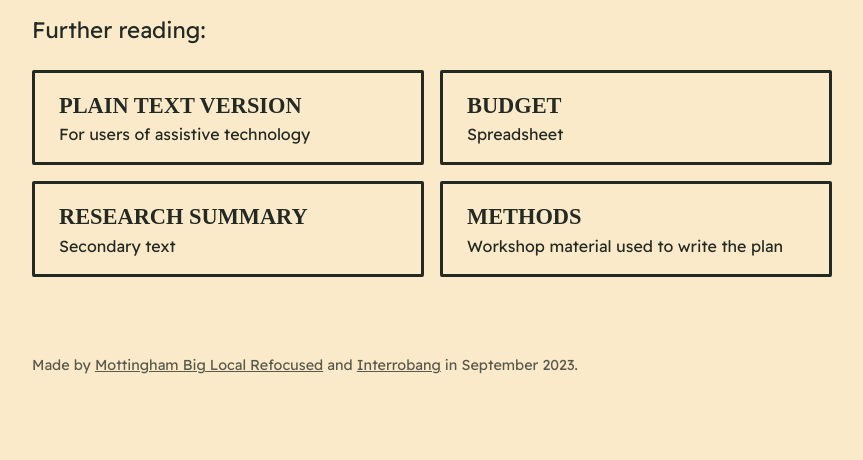
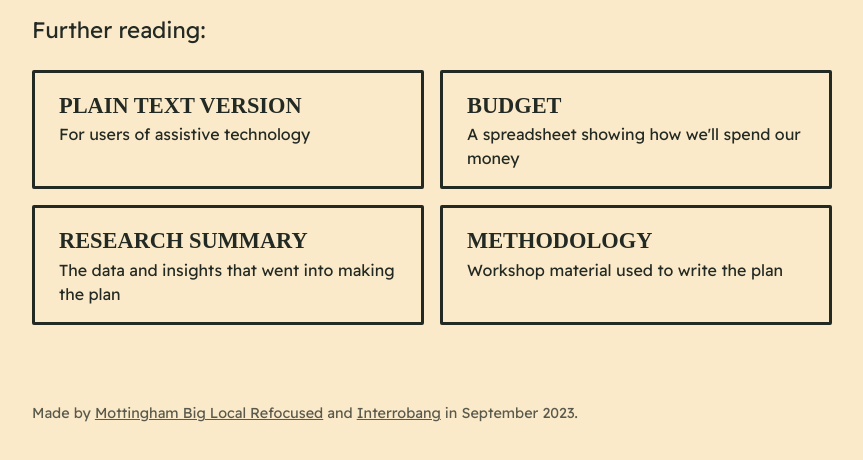
Before and after one commit to interrobang-uk/mottingham, a website built with Parcel: page src/index.html in a window 1280 px wide. Shown: the part 1144-1604 px from the top of the page, without its empty margins (208-1071 px from the left). Before the commit the page ends 1561 px from the top, so only its background shows below. Built offline with nearby package versions, Linux system fonts and the light colour scheme; a web font is replaced by a local one.

Commit message:
add links

```diff
--- a/src/index.html
+++ b/src/index.html
@@ -47,7 +47,7 @@
 
       <p>New to Mottingham? Watch the film first:</p>
 
-      <iframe src="https://drive.google.com/file/d/1s7P8j0Ldf20qXNeLIYs9mKtjYZTEXHg8/preview" width="640" height="480" allow="autoplay"></iframe>
+      <iframe src="https://www.youtube.com/embed/arrpe8iiRqc?si=l6jZlI3Z8XAPQ136" title="YouTube video player" frameborder="0" allow="accelerometer; autoplay; clipboard-write; encrypted-media; gyroscope; picture-in-picture; web-share" allowfullscreen></iframe>
 
       <p>Further reading:</p>
 
@@ -57,18 +57,18 @@
           <span>For users of assistive technology</span>
         </a>
 
-        <a href="#">
+        <a href="https://docs.google.com/spreadsheets/d/1qkqaB3FBmDeGKSMDDoBTuXeycnN6qNaGsWy1G4VuGs0/edit?usp=sharing">
           <strong>Budget</strong>
-          <span>Spreadsheet</span>
+          <span>A spreadsheet showing how we'll spend our money</span>
         </a>
 
         <a href="https://docs.google.com/presentation/d/1au0GSOxuIji6-tnqMQmZd-ezdVxcQJUVk-SZWJd-QC4/edit?usp=sharing">
           <strong>Research summary</strong>
-          <span>Secondary text</span>
+          <span>The data and insights that went into making the plan</span>
         </a>
 
-        <a href="#">
-          <strong>Methods</strong>
+        <a href="https://docs.google.com/presentation/d/1dnGCF9Ck1AKCqLpe4twZ_iT1Trmdk3q0ESbiF3Z-70k/edit?usp=sharing">
+          <strong>Methodology</strong>
           <span>Workshop material used to write the plan</span>
         </a>
 
--- a/src/scss/index.scss
+++ b/src/scss/index.scss
@@ -168,7 +168,7 @@ nav {
   a {
     display: flex;
     flex-direction: column;
-    justify-content: space-between;
+    justify-content: flex-start;
     border: 3px solid $black;
     padding: 1rem 1rem 1rem 1.5rem;
     text-decoration: none;
```
